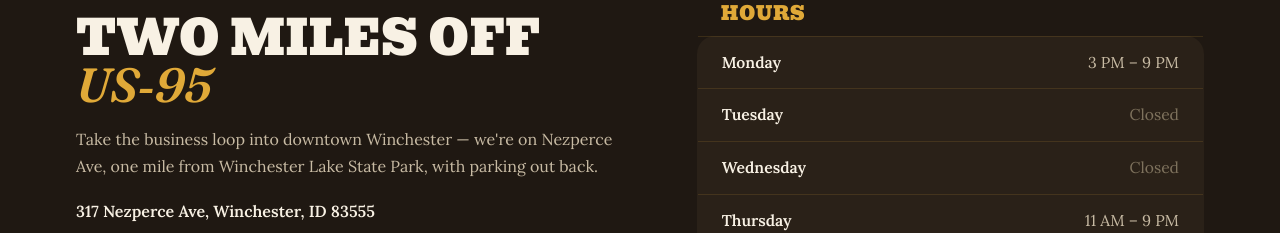
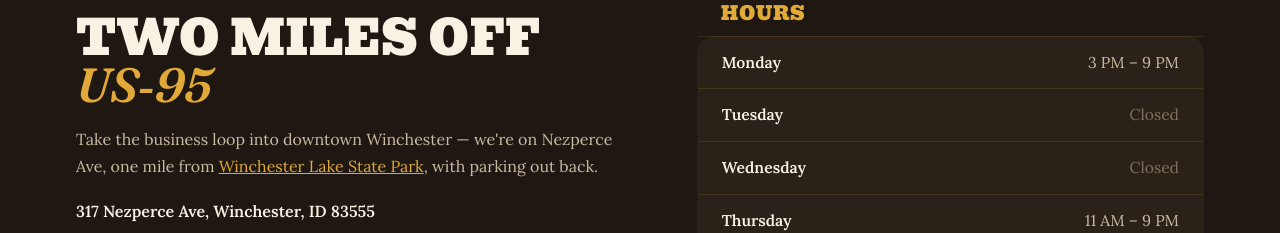
Before and after one commit to bdkolstad1316/Winchester-Grill-Website, a website: page index.html in a window 1280 px wide. Shown: the part 4963-5196 px from the top of the page. Drawn offline with Linux system fonts and the light colour scheme.

Commit message:
Winchester

```diff
--- a/index.html
+++ b/index.html
@@ -480,7 +480,7 @@ footer{background:#0C0907;border-top:1px solid var(--line);padding:64px 26px 28p
     <div class="fade-up">
       <span class="kicker">Find Us</span>
       <h2 class="display">Two miles off <span class="accent" style="white-space:nowrap">US&#8209;95</span></h2>
-      <p style="margin-bottom:18px">Take the business loop into downtown Winchester — we're on Nezperce Ave, one mile from Winchester Lake State Park, with parking out back.</p>
+      <p style="margin-bottom:18px">Take the business loop into downtown Winchester — we're on Nezperce Ave, one mile from <a href="https://parksandrecreation.idaho.gov/state-park/winchester-lake-state-park/" target="_blank" rel="noopener" style="color:var(--gold);text-decoration:underline">Winchester Lake State Park</a>, with parking out back.</p>
       <p class="addr">317 Nezperce Ave, Winchester, ID 83555<br>
       <a href="tel:+12089246420">(208) 924-6420</a></p>
       <div class="vbtns">
```
